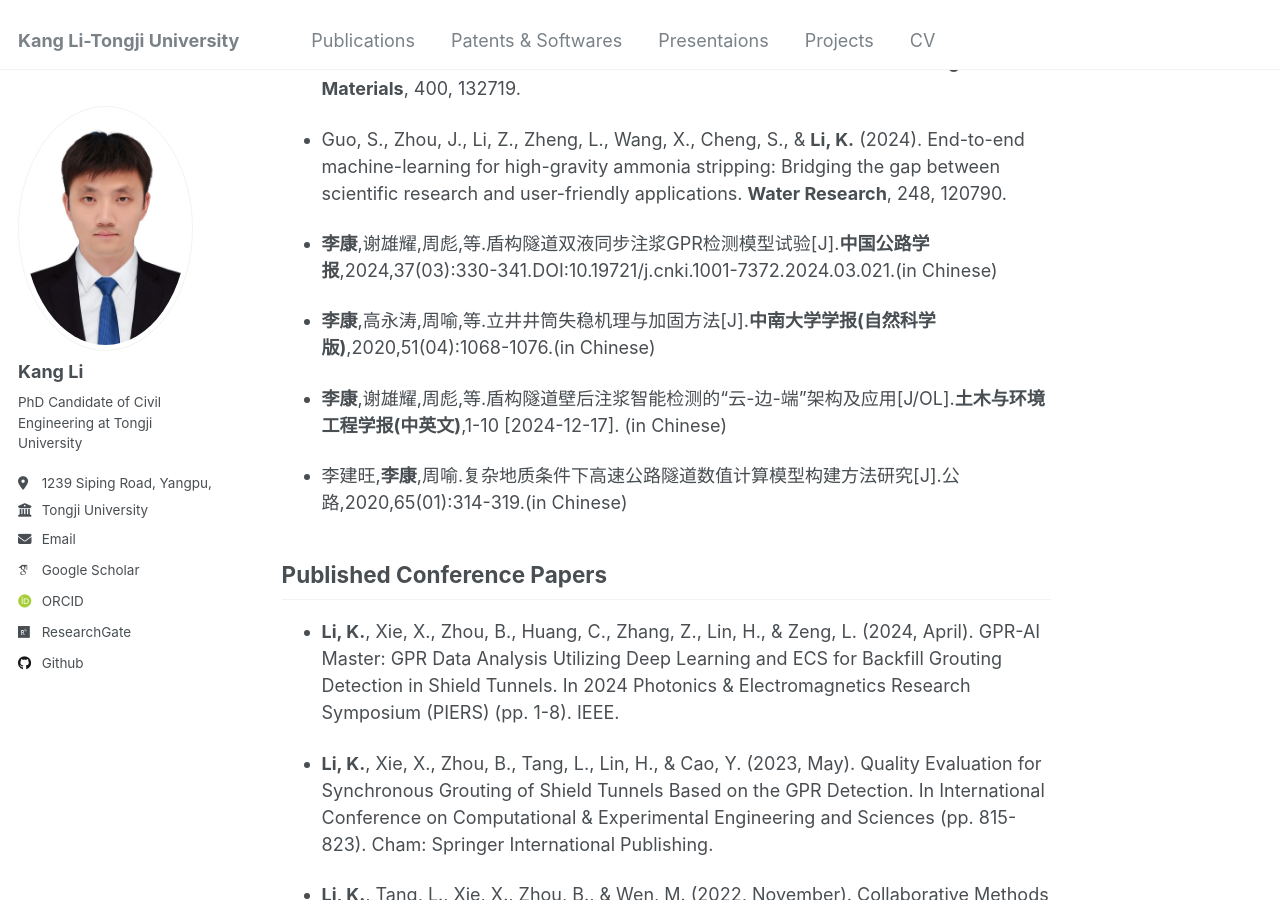
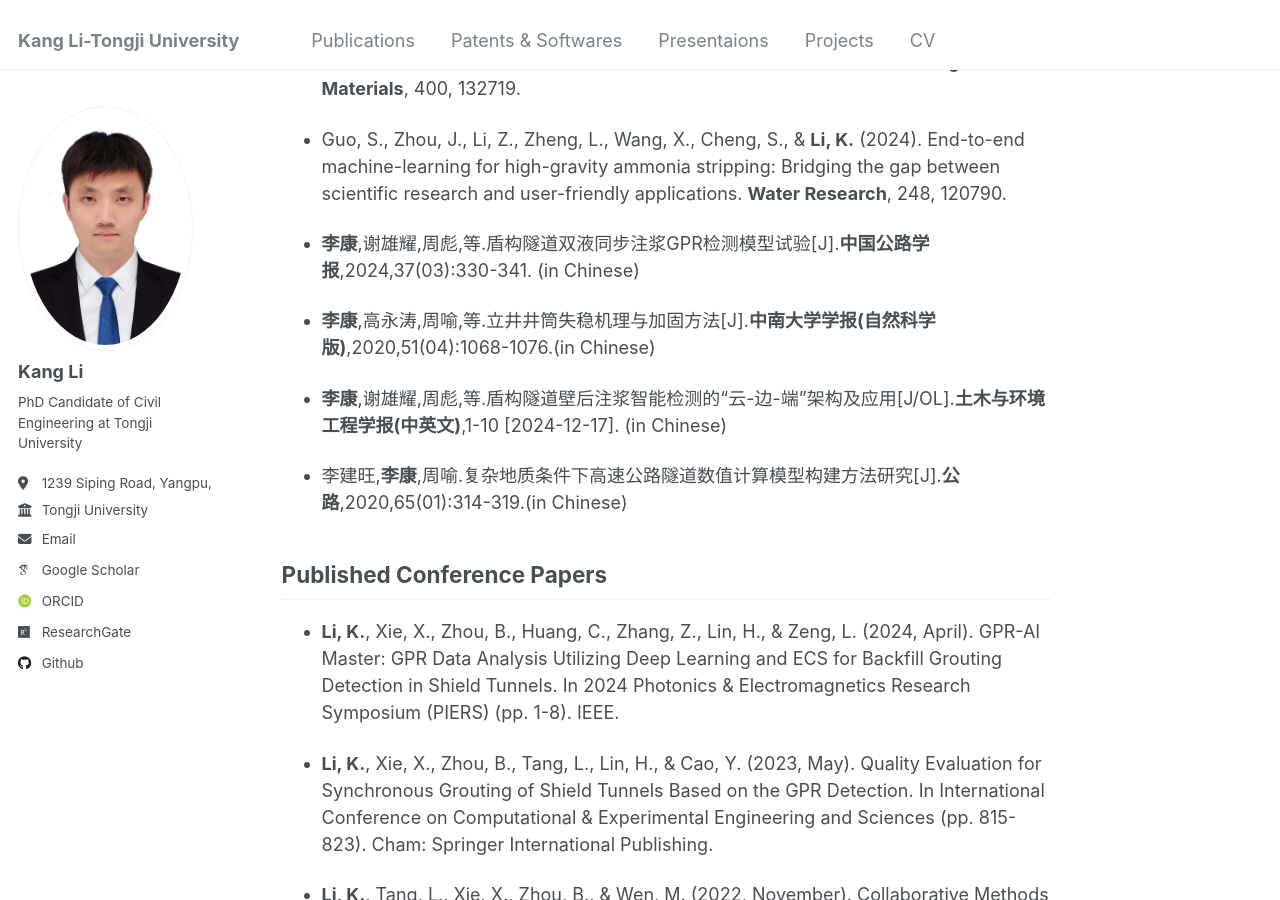
Before and after one commit to LIKANG2021/kangli_page.github.io, a Jekyll site: the page built from _pages/publication.md, in a window 1280 px wide and 900 px high, scrolled down 465 px. Built offline with Jekyll 4.4.1, drawn with Linux system fonts in a browser that asks for light colours; some web fonts are replaced.

Commit message:
Update publication.md

```diff
--- a/_pages/publication.md
+++ b/_pages/publication.md
@@ -16,13 +16,13 @@ redirect_from:
 
 * Guo, S., Zhou, J., Li, Z., Zheng, L., Wang, X., Cheng, S., & **Li, K.** (2024). End-to-end machine-learning for high-gravity ammonia stripping: Bridging the gap between scientific research and user-friendly applications. **Water Research**, 248, 120790.
 
-* **李康**,谢雄耀,周彪,等.盾构隧道双液同步注浆GPR检测模型试验[J].**中国公路学报**,2024,37(03):330-341.DOI:10.19721/j.cnki.1001-7372.2024.03.021.(in Chinese)
+* **李康**,谢雄耀,周彪,等.盾构隧道双液同步注浆GPR检测模型试验[J].**中国公路学报**,2024,37(03):330-341. (in Chinese)
 
 * **李康**,高永涛,周喻,等.立井井筒失稳机理与加固方法[J].**中南大学学报(自然科学版)**,2020,51(04):1068-1076.(in Chinese)
 
 * **李康**,谢雄耀,周彪,等.盾构隧道壁后注浆智能检测的“云-边-端”架构及应用[J/OL].**土木与环境工程学报(中英文)**,1-10 [2024-12-17]. (in Chinese)
 
-* 李建旺,**李康**,周喻.复杂地质条件下高速公路隧道数值计算模型构建方法研究[J].公路,2020,65(01):314-319.(in Chinese)
+* 李建旺,**李康**,周喻.复杂地质条件下高速公路隧道数值计算模型构建方法研究[J].**公路**,2020,65(01):314-319.(in Chinese)
 
 ## Published Conference Papers
 * **Li, K.**, Xie, X., Zhou, B., Huang, C., Zhang, Z., Lin, H., & Zeng, L. (2024, April). GPR-AI Master: GPR Data Analysis Utilizing Deep Learning and ECS for Backfill Grouting Detection in Shield Tunnels. In 2024 Photonics & Electromagnetics Research Symposium (PIERS) (pp. 1-8). IEEE.
```
